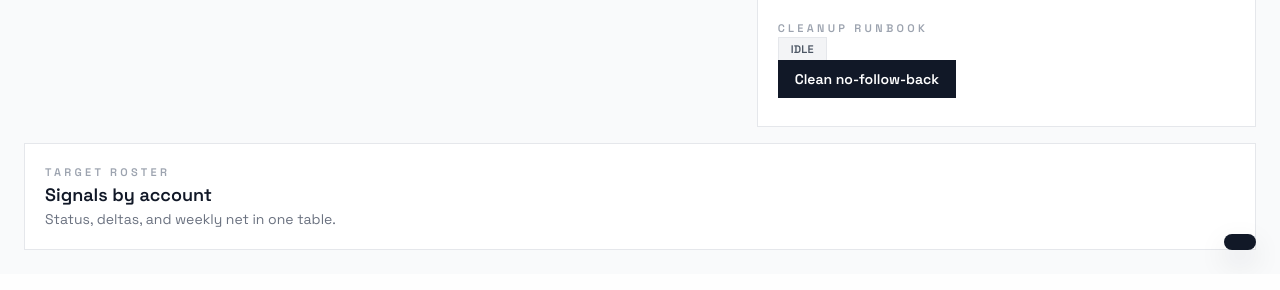
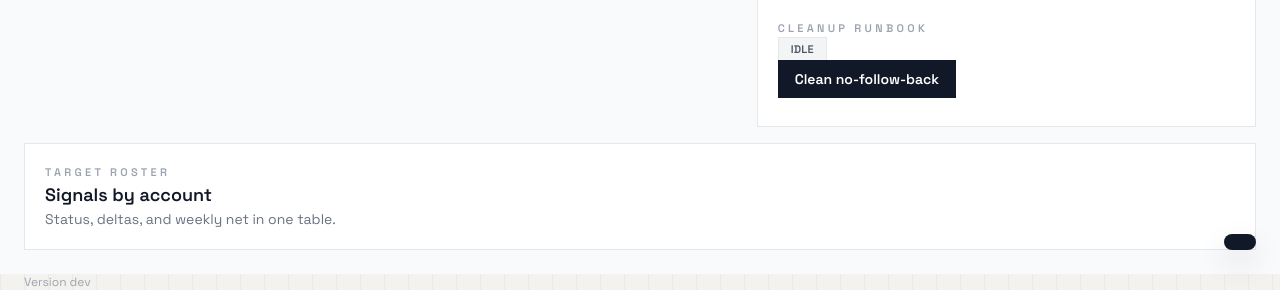
Before and after one commit to mikezio/InstaLab, a Django app: page / in a window 1280 px wide. Shown: the part 788-1078 px from the top of the page. Before the commit the page ends 1048 px from the top, so only its background shows below. Run offline with Django 5.2, Linux system fonts and the light colour scheme; data that the repository does not hold is empty.

Commit message:
fix: show version footer in UI

```diff
--- a/app/django_app/dashboard/templates/dashboard/index.html
+++ b/app/django_app/dashboard/templates/dashboard/index.html
@@ -9,9 +9,6 @@
        in Django settings or context processors. -->
   {% comment %}
   <script src="https://www.datadoghq-browser-agent.com/us1/v5/datadog-rum.js" type="text/javascript"></script>
-  <footer class="mx-auto max-w-[1600px] px-6 pb-6 text-xs text-gray-400">
-    Version {{ APP_VERSION }}
-  </footer>
   <script>
     window.DD_RUM && window.DD_RUM.init({
       clientToken: "{{ DATADOG_CLIENT_TOKEN }}",
@@ -760,6 +757,9 @@
   <div class="toast neutral" id="toast"></div>
   <datalist id="targets-list"></datalist>
 
+  <footer class="mx-auto max-w-[1600px] px-6 pb-6 text-xs text-gray-400">
+    Version {{ APP_VERSION }}
+  </footer>
   <script>
     const API_BASE = '/api';
     const logEl = document.getElementById('log');
```
